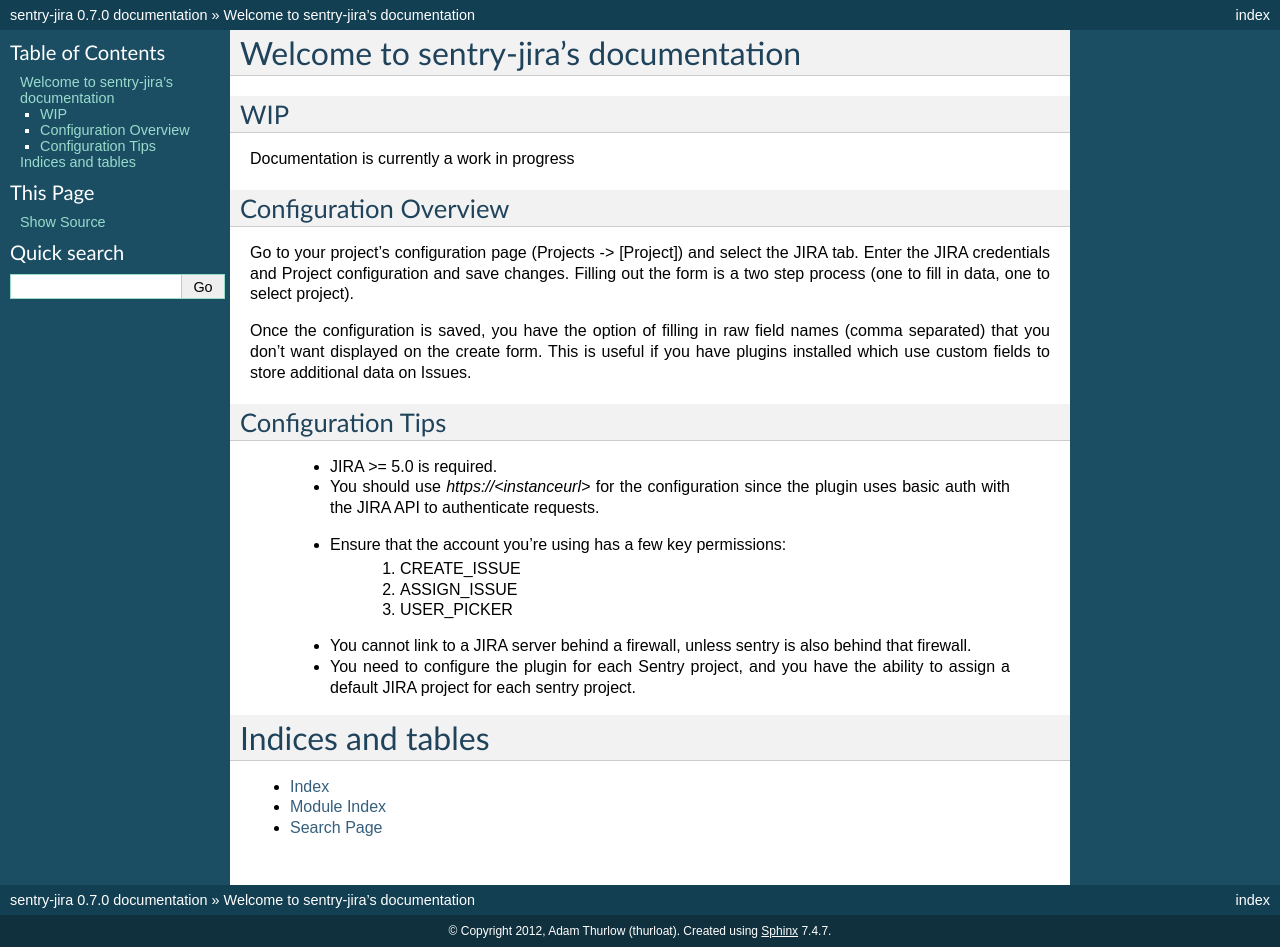
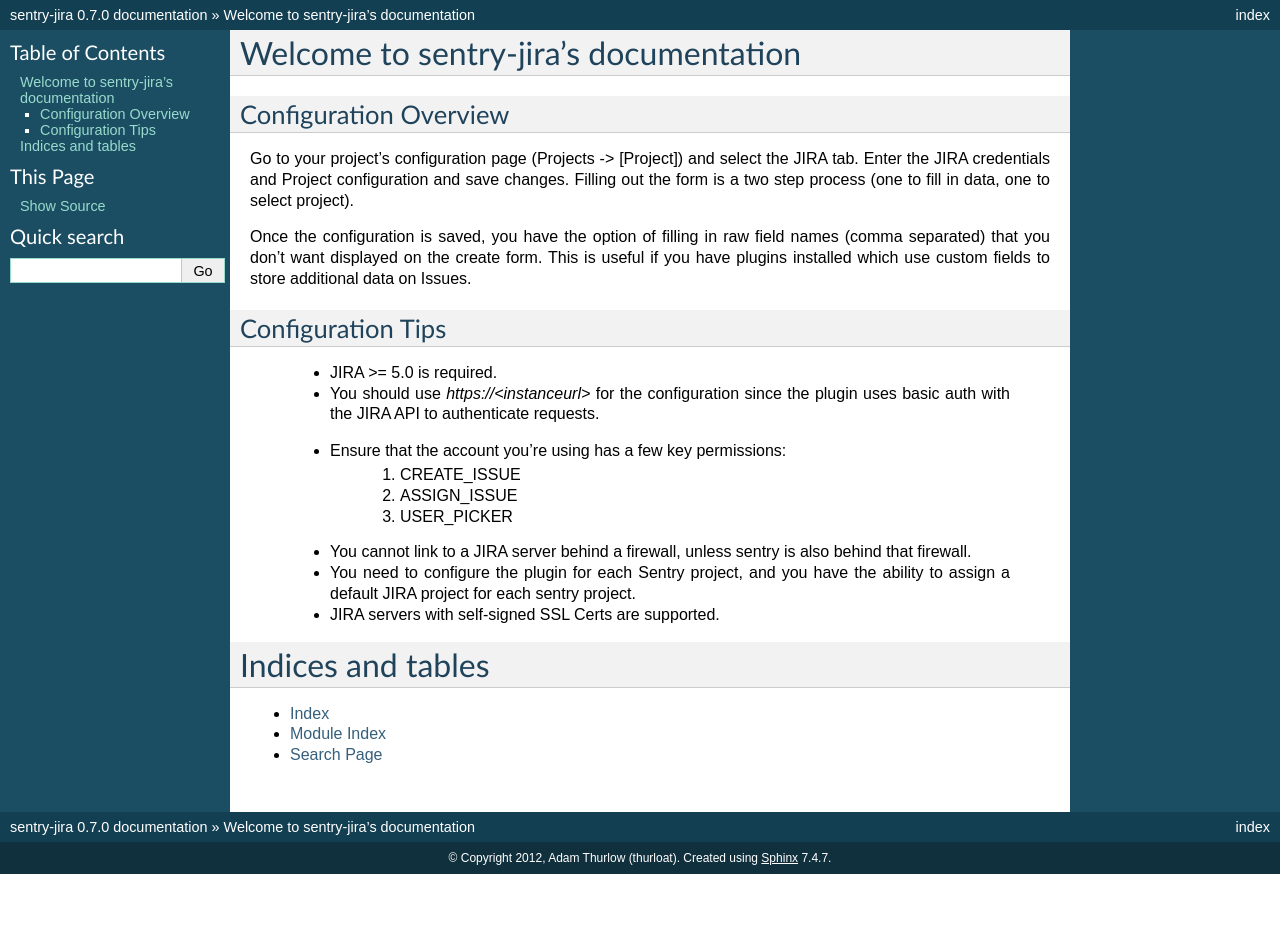
Before and after one commit to getsentry/sentry-jira, a Sphinx documentation site: the page built from docs/source/index.rst, in a window 1280 px wide. Built offline with Sphinx 7.4.7, drawn with Linux system fonts in a browser that asks for light colours; after the commit the page ends 900 px from its top, so only the background shows below that.

Commit message:
update docs with new config tips

```diff
--- a/docs/source/index.rst
+++ b/docs/source/index.rst
@@ -5,11 +5,6 @@
 
 Welcome to sentry-jira's documentation
 ======================================
-
-WIP
----
-
-Documentation is currently a work in progress
 
 
 Configuration Overview
@@ -44,6 +39,9 @@
  - You need to configure the plugin for each Sentry project, and you have the
    ability to assign a default JIRA project for each sentry project.
 
+ - JIRA servers with self-signed SSL Certs are supported.
+
+
 .. toctree::
    :maxdepth: 2
 
```
